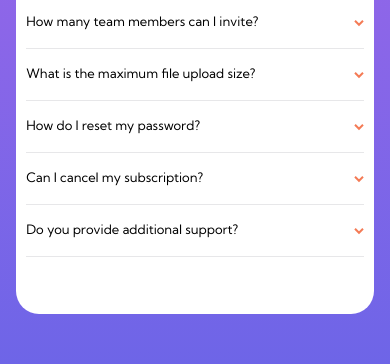
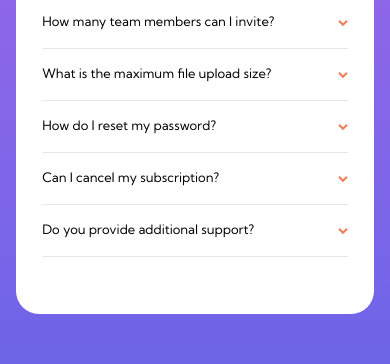
Before and after one commit to Chomikens/Frontendmentop-faq-accordion-card, a website built with Vite: page src/index.html in a window 390 px wide. Shown: the part 376-740 px from the top of the page. Built offline with nearby package versions, Linux system fonts and the light colour scheme; some packages are replaced by stand-ins of ours.

Commit message:
Fixing padding on mobile devices

```diff
--- a/src/scss/components/_faq.scss
+++ b/src/scss/components/_faq.scss
@@ -81,12 +81,13 @@
 	&__faq {
 		max-width: 370px;
 		transform: translate(0, -15%);
+		padding-inline: 1rem;
 		@include mq(small) {
 			transform: translate(0, -25%);
 		}
 		@include mq(medium) {
 			transform: translate(0);
-			padding-inline-end: 5rem;
+			padding-inline: 0 5rem;
 		}
 	}
 }
```
